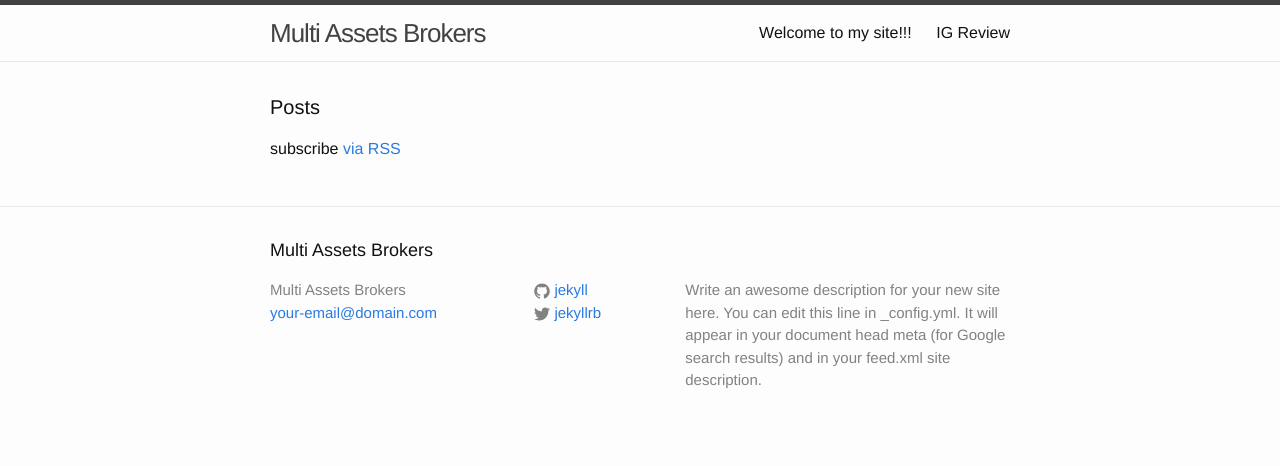
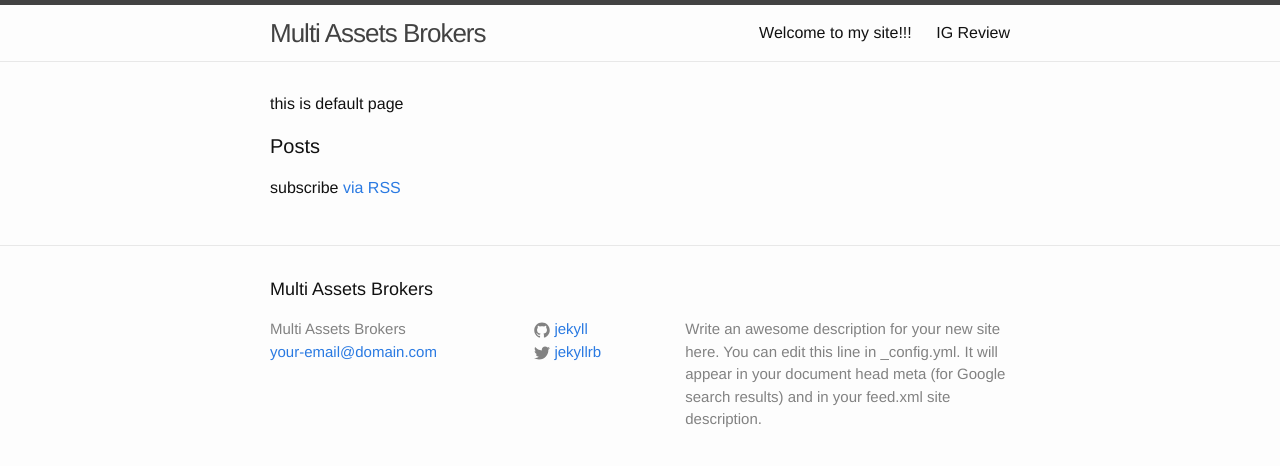
Before and after one commit to isaksamet/multiassetsbrokers, a Jekyll site: the page built from index.html, in a window 1280 px wide. Shown: the top 466 px of the page. Built offline with Jekyll 4.4.1, drawn with Linux system fonts in a browser that asks for light colours.

Commit message:
Update default.html
adding header to identify default layout

```diff
--- a/_layouts/default.html
+++ b/_layouts/default.html
@@ -9,6 +9,7 @@
 
     <div class="page-content">
       <div class="wrapper">
+        <h4> this is default page </h4>
         {{ content }}
       </div>
     </div>
```
